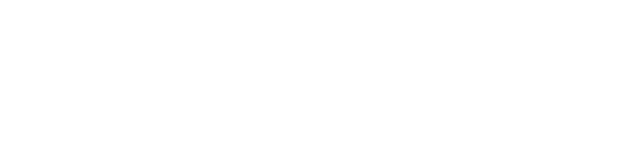
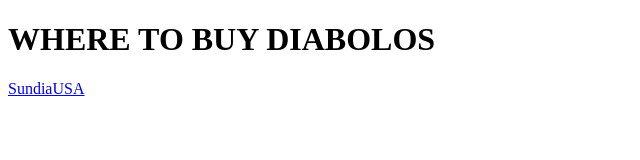
Before and after one commit to 1eecassidy/1eecassidy, a plain HTML site: page index.html in a window 1280 px wide. Shown: the whole page, without its empty margins (0-640 px from the left). Drawn offline with Linux system fonts and the light colour scheme.

Commit message:
added stuff

```diff
--- a/index.html
+++ b/index.html
@@ -6,6 +6,11 @@
     <title>Document</title>
 </head>
 <body>
-
+    <div>
+        <H1>WHERE TO BUY DIABOLOS</H1>
+    </div>
+    <div>
+        <a href="https://www.sundiausa.com/shop">SundiaUSA</a>
+    </div>
 </body>
 </html>
--- a/stylesheet.css
+++ b/stylesheet.css
@@ -0,0 +1,3 @@
+a:hover {
+    color: red;
+}
```
